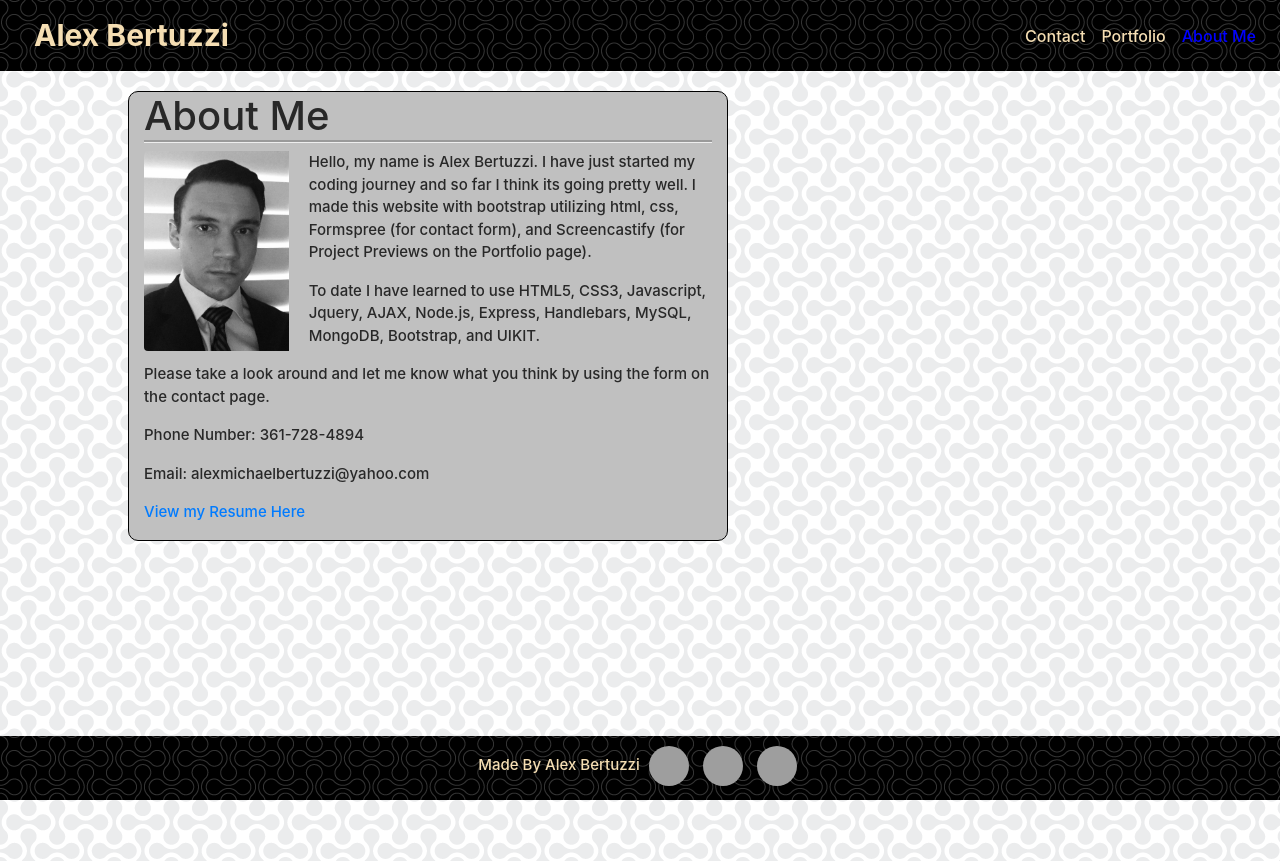
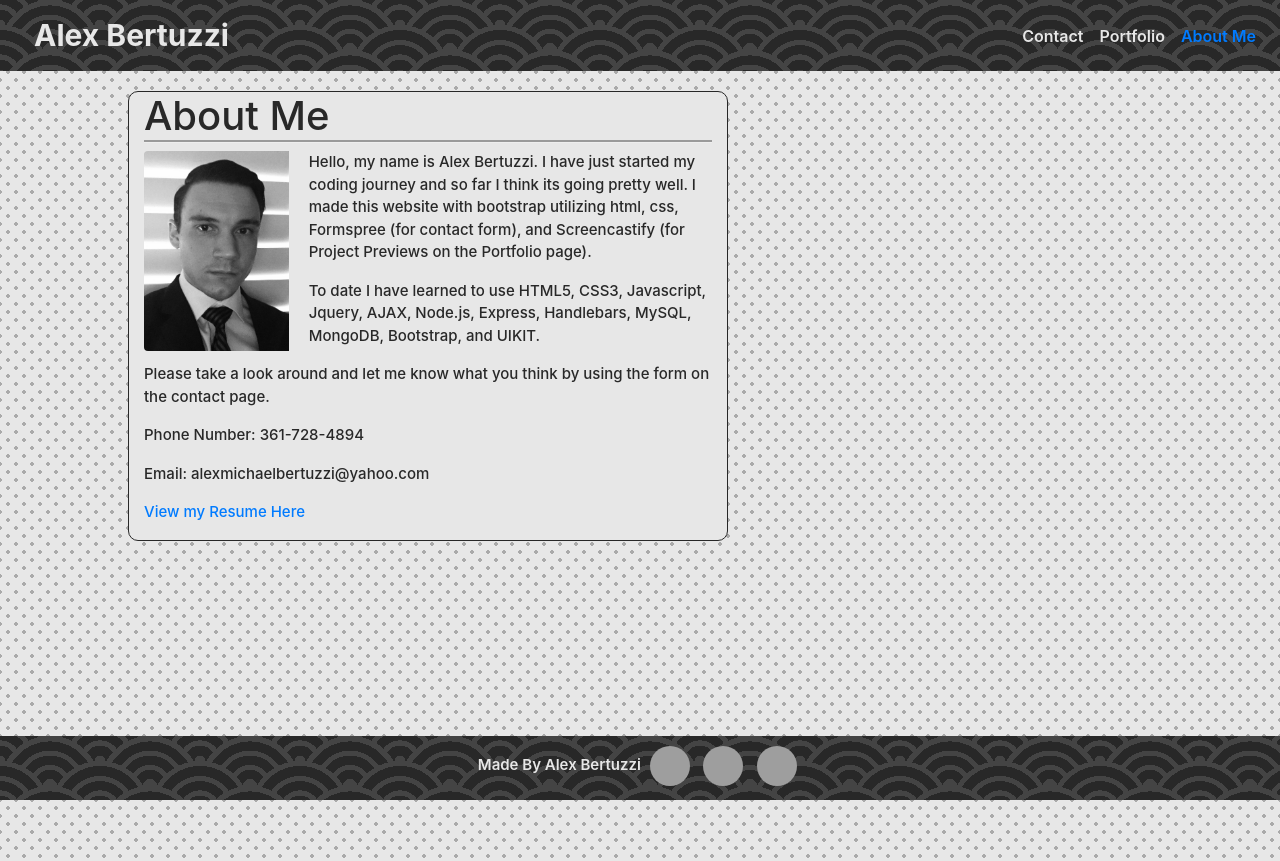
Before and after one commit to AlexBertuzzi/02-Bootcamp-Homework, a plain HTML site: page index.html in a window 1280 px wide. Drawn offline with nearby package versions, Linux system fonts and the light colour scheme; grey boxes are pictures that could not be loaded.

Commit message:
updated portfolio

```diff
--- a/style.css
+++ b/style.css
@@ -1,31 +1,44 @@
 body {
-    background-image: url("assets/double-bubble.png");
+    background:
+    radial-gradient(#aaaaaa 15%, transparent 16%) 0 0,
+    radial-gradient(#aaaaaa 15%, transparent 16%) 8px 8px,
+    radial-gradient(rgba(255,255,255,.1) 15%, transparent 20%) 0 1px,
+    radial-gradient(rgba(255, 255, 255, 0.1) 15%, transparent 20%) 8px 9px;
+    background-color:#e7e7e7;
+    background-size:16px 16px;
 }
 
 /* This section of css modifies the style of the nav bar being utilized across all of the pages. */
 #nav {
-    background-image: url("assets/double-bubble-dark.png");
+    background-color: rgb(40, 40, 40);
+    background-image:
+    radial-gradient(circle at 100% 150%, rgb(40, 40, 40) 24%, #444444 24%, #444444 28%, rgb(40, 40, 40) 28%, rgb(40, 40, 40) 36%, #444444 36%, #444444 40%, transparent 40%, transparent),
+    radial-gradient(circle at 0    150%, rgb(40, 40, 40) 24%, #444444 24%, #444444 28%, rgb(40, 40, 40) 28%, rgb(40, 40, 40) 36%, #444444 36%, #444444 40%, transparent 40%, transparent),
+    radial-gradient(circle at 50%  100%, #444444 10%, rgb(40, 40, 40) 10%, rgb(40, 40, 40) 23%, #444444 23%, #444444 30%, rgb(40, 40, 40) 30%, rgb(40, 40, 40) 43%, #444444 43%, #444444 50%, rgb(40, 40, 40) 50%, rgb(40, 40, 40) 63%, #444444 63%, #444444 71%, transparent 71%, transparent),
+    radial-gradient(circle at 100% 50%, #444444 5%, rgb(40, 40, 40) 5%, rgb(40, 40, 40) 15%, #444444 15%, #444444 20%, rgb(40, 40, 40) 20%, rgb(40, 40, 40) 29%, #444444 29%, #444444 34%, rgb(40, 40, 40) 34%, rgb(40, 40, 40) 44%, #444444 44%, #444444 49%, transparent 49%, transparent),
+    radial-gradient(circle at 0    50%, #444444 5%, rgb(40, 40, 40) 5%, rgb(40, 40, 40) 15%, #444444 15%, #444444 20%, rgb(40, 40, 40) 20%, rgb(40, 40, 40) 29%, #444444 29%, #444444 34%, rgb(40, 40, 40) 34%, rgb(40, 40, 40) 44%, #444444 44%, #444444 49%, transparent 49%, transparent);
+    background-size: 100px 50px;
 }
 
 #button {
-    background-color: wheat;
+    background-color: #e7e7e7;
 }
 
 #nav-brand {
-    color: wheat;
+    color: #e7e7e7;
     font-weight: 700;
     font-size: 30px;
     margin-left: 18px;
 }
 
 #active {
-    color: blue;
-    font-weight: 500;
+    color: #007bff;
+    font-weight: 600;
 }
 
 #not-active {
-    color: wheat;
-    font-weight: 500;
+    color: #e7e7e7;
+    font-weight: 600;
 }
 
 /* This section of css defines the formatting of the content box across all of the pages. */
@@ -33,9 +46,9 @@ body {
     border-style: solid;
     border-radius: 10px;
     border-width: 1px;
-    border-color: black;
+    border-color: rgb(40, 40, 40);
     box-sizing: border-box;
-    background-color: rgb(192, 192, 192);
+    background-color: #e7e7e7;
     width: 600px;
     margin-left: 10%;
     margin-top: 20px;
@@ -78,7 +91,14 @@ p {
 
 /* The following section of css defines the formatting for the footer section that appears on all pages. */
 footer {
-    background-image: url("assets/double-bubble-dark.png");
+    background-color: rgb(40, 40, 40);
+    background-image:
+    radial-gradient(circle at 100% 150%, rgb(40, 40, 40) 24%, #444444 24%, #444444 28%, rgb(40, 40, 40) 28%, rgb(40, 40, 40) 36%, #444444 36%, #444444 40%, transparent 40%, transparent),
+    radial-gradient(circle at 0    150%, rgb(40, 40, 40) 24%, #444444 24%, #444444 28%, rgb(40, 40, 40) 28%, rgb(40, 40, 40) 36%, #444444 36%, #444444 40%, transparent 40%, transparent),
+    radial-gradient(circle at 50%  100%, #444444 10%, rgb(40, 40, 40) 10%, rgb(40, 40, 40) 23%, #444444 23%, #444444 30%, rgb(40, 40, 40) 30%, rgb(40, 40, 40) 43%, #444444 43%, #444444 50%, rgb(40, 40, 40) 50%, rgb(40, 40, 40) 63%, #444444 63%, #444444 71%, transparent 71%, transparent),
+    radial-gradient(circle at 100% 50%, #444444 5%, rgb(40, 40, 40) 5%, rgb(40, 40, 40) 15%, #444444 15%, #444444 20%, rgb(40, 40, 40) 20%, rgb(40, 40, 40) 29%, #444444 29%, #444444 34%, rgb(40, 40, 40) 34%, rgb(40, 40, 40) 44%, #444444 44%, #444444 49%, transparent 49%, transparent),
+    radial-gradient(circle at 0    50%, #444444 5%, rgb(40, 40, 40) 5%, rgb(40, 40, 40) 15%, #444444 15%, #444444 20%, rgb(40, 40, 40) 20%, rgb(40, 40, 40) 29%, #444444 29%, #444444 34%, rgb(40, 40, 40) 34%, rgb(40, 40, 40) 44%, #444444 44%, #444444 49%, transparent 49%, transparent);
+    background-size: 100px 50px;
     padding-bottom: 1px;
     padding-top: 5px;
     position: sticky;
@@ -86,8 +106,8 @@ footer {
 }
 
 h3 {
-    color: wheat;
-    font-weight: 500;
+    color: #e7e7e7;
+    font-weight: 600;
     font-size: 15px;
     text-align: center;
 }
```
Also changed, not shown: assets/double-bubble-dark.png (deleted), assets/double-bubble.png (deleted), assets/image1.png, assets/image2.png, assets/image3.png.
